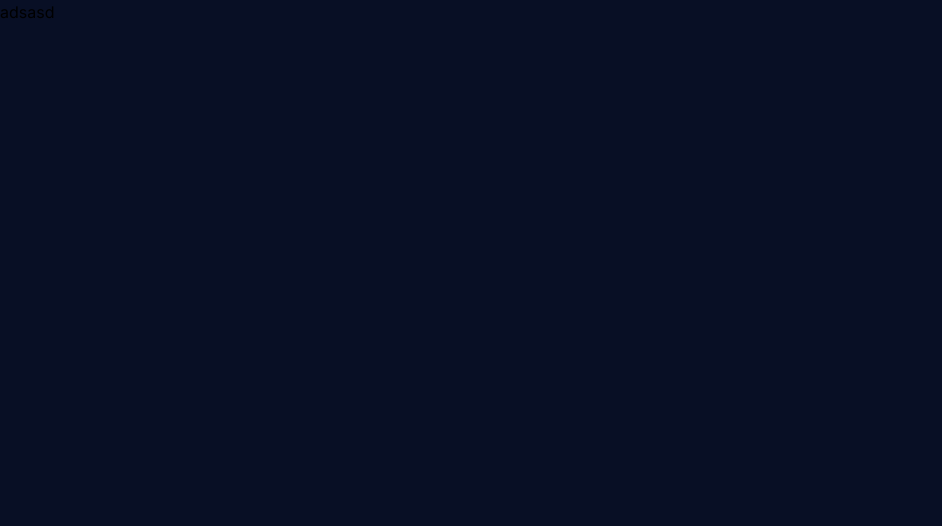
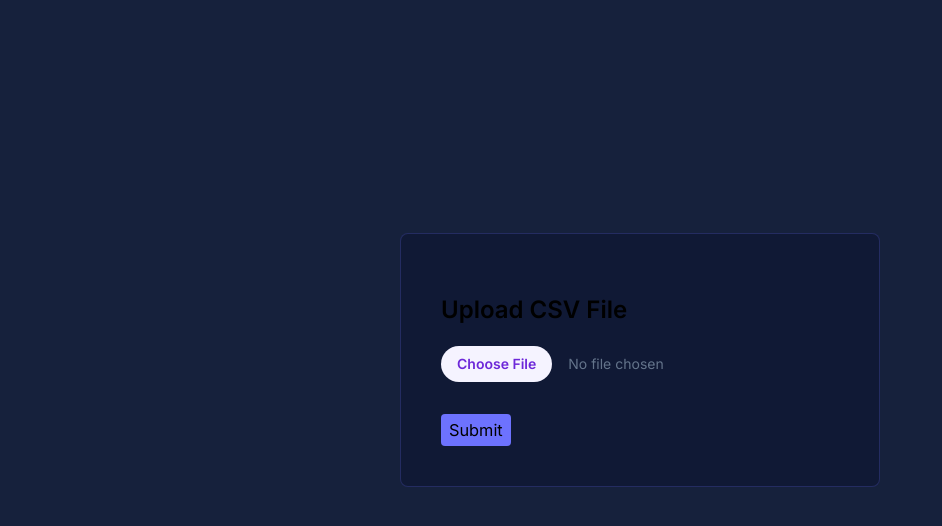
Before and after one commit to Vimall03/sanrakshak-frontend, a Next.js app: page /upload in a window 1280 px wide. Shown: the top 526 px of the page, without its empty margins (0-942 px from the left). Built offline with nearby package versions, Linux system fonts and the light colour scheme.

Commit message:
Added upload .csv page

```diff
--- a/app/upload/page.js
+++ b/app/upload/page.js
@@ -1,11 +1,56 @@
-import React from 'react'
+"use client";
+import React, { useState } from 'react';
+import axios from 'axios';
 
-const page = () => {
+const Page = () => {
+  const [file, setFile] = useState(null);
+
+  const handleFileChange = (e) => {
+    const selectedFile = e.target.files[0];
+    setFile(selectedFile);
+  };
+
+  const handleSubmit = async (e) => {
+    e.preventDefault();
+
+    try {
+      const formData = new FormData();
+      formData.append('file', file);
+
+      const response = await axios.post('http://127.0.0.1:5000/upload', formData, {
+        headers: {
+          'Content-Type': 'multipart/form-data',
+        },
+      });
+
+      console.log(response.data);
+      // Handle response from server as needed
+    } catch (error) {
+      console.error('Error uploading file:', error);
+    }
+
+  }
   return (
-    <div className="bg-[#080F25] w-[100%] h-[100vh]">
-        adsasd
+
+
+    <div className="bg-[#16213c] w-[100%] h-[100vh]">
+      <div className=" w-[100%] h-[90vh] flex justify-center items-center">
+        <div className=" flex flex-col w-[30rem]   bg-[#101935] border-[1px] border-[#6c71ff37] rounded-lg px-[2.5rem] py-[2.5rem] ">
+          <h1 className='my-5 text-2xl font-semibold'>Upload CSV File</h1>
+          <form onSubmit={handleSubmit}>
+
+            <label class="block">
+              <span class="sr-only">Upload CSV File</span>
+              <input type="file" onChange={handleFileChange} class="block w-full text-sm text-slate-500
+                      file:mr-4 file:py-2 file:px-4 file:rounded-full file:border-0
+                      file:text-sm file:font-semibold file:bg-violet-50 file:text-violet-700 hover:file:bg-violet-100"/>
+            </label>
+            <button type="submit" className='className=" active:scale-95 duration-300 bg-[#6d72fe] flex justify-center items-center gap-[.5rem] px-[.5rem] py-[.25rem] rounded font-nunito font-[400] text-[1.02rem] mt-[2rem]   '>Submit</button>
+          </form>
+        </div>
+      </div>
     </div>
-  )
+  );
 }
 
-export default page
+export default Page;
```
Also changed, not shown: package.json (+6 -5 lines), 1 other file (tests, documents, lock files or other folders).
